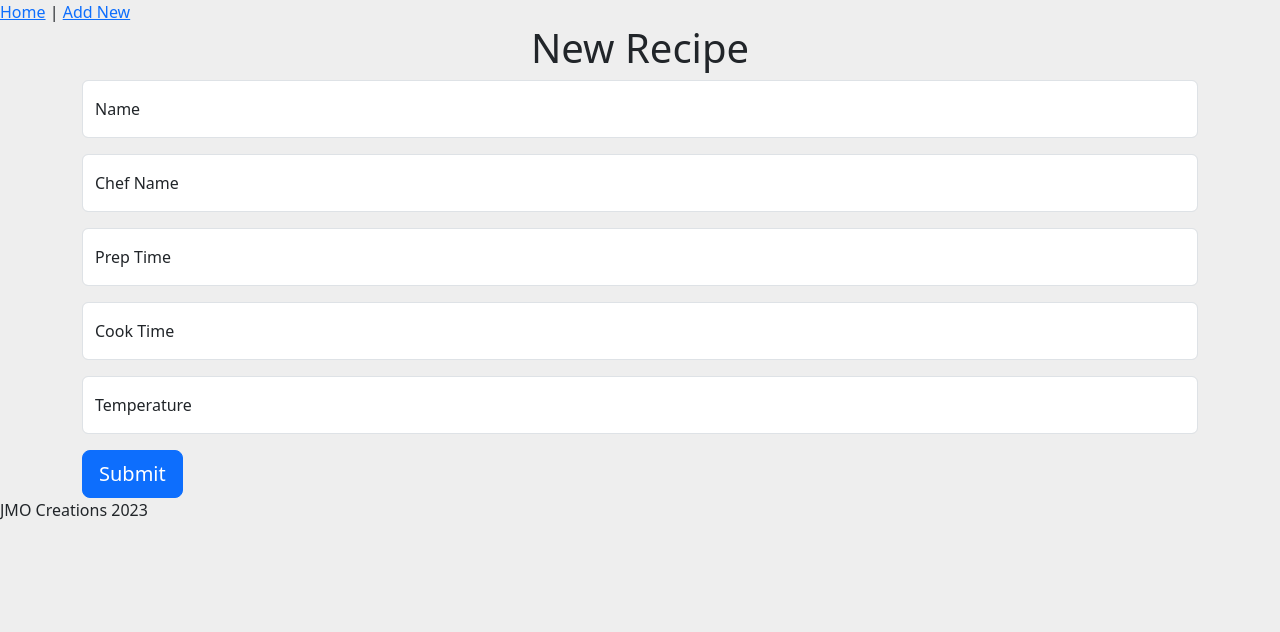
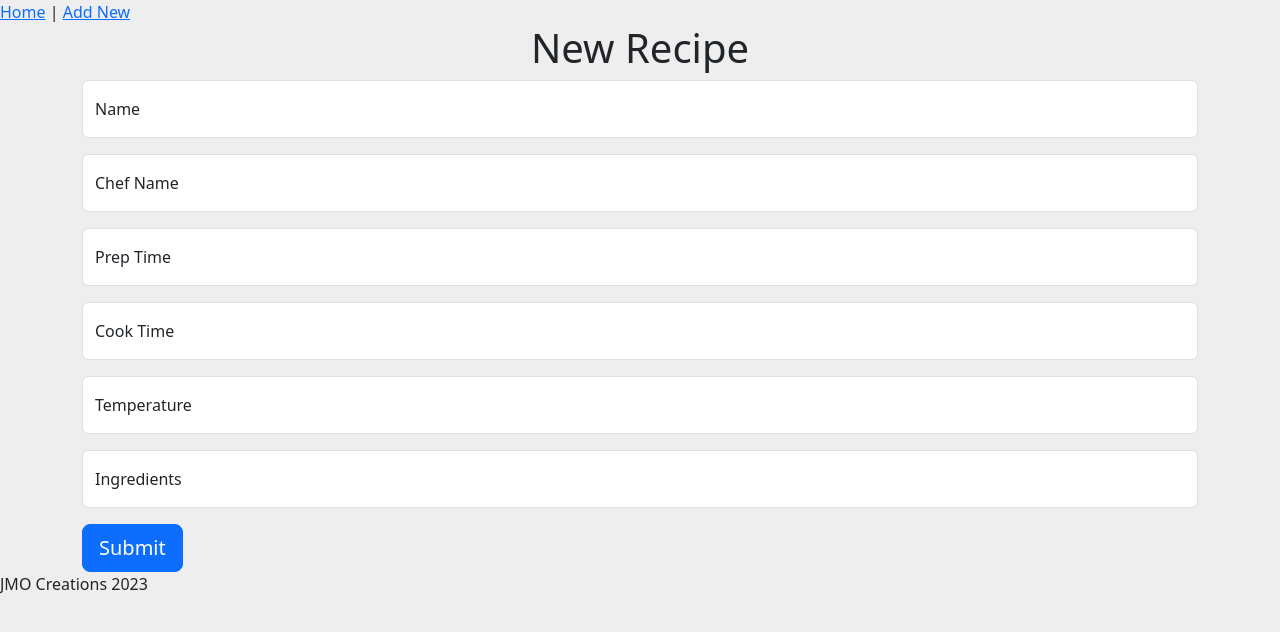
Before and after one commit to jmychalm13/cookbook_frontend, a React (Vite) app: page /new in a window 1280 px wide. Shown: the top 632 px of the page. Built offline with nearby package versions, Linux system fonts and the light colour scheme; no server answers.

Commit message:
working recipe create other than ingredients_list

```diff
--- a/src/RecipesNew.jsx
+++ b/src/RecipesNew.jsx
@@ -36,6 +36,17 @@ export function RecipesNew(props) {
           <label htmlFor="temperature">Temperature</label>
         </div>
 
+        <div className="form-floating mb-3">
+          <input
+            type="text"
+            className="form-control"
+            id="ingredients"
+            placeholder="Ingredients"
+            name="ingredients_list"
+          />
+          <label htmlFor="ingredients">Ingredients</label>
+        </div>
+
         <button type="submit" className="btn btn-primary btn-lg">
           Submit
         </button>
```
